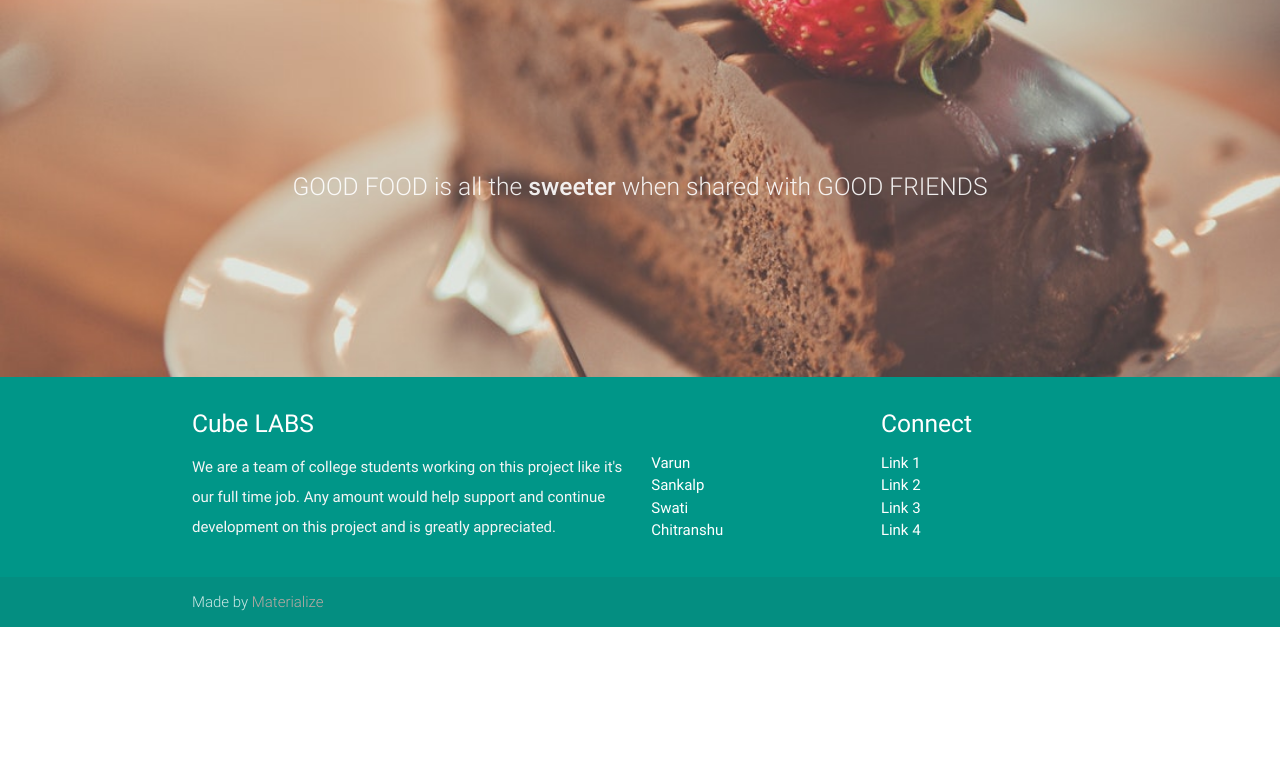
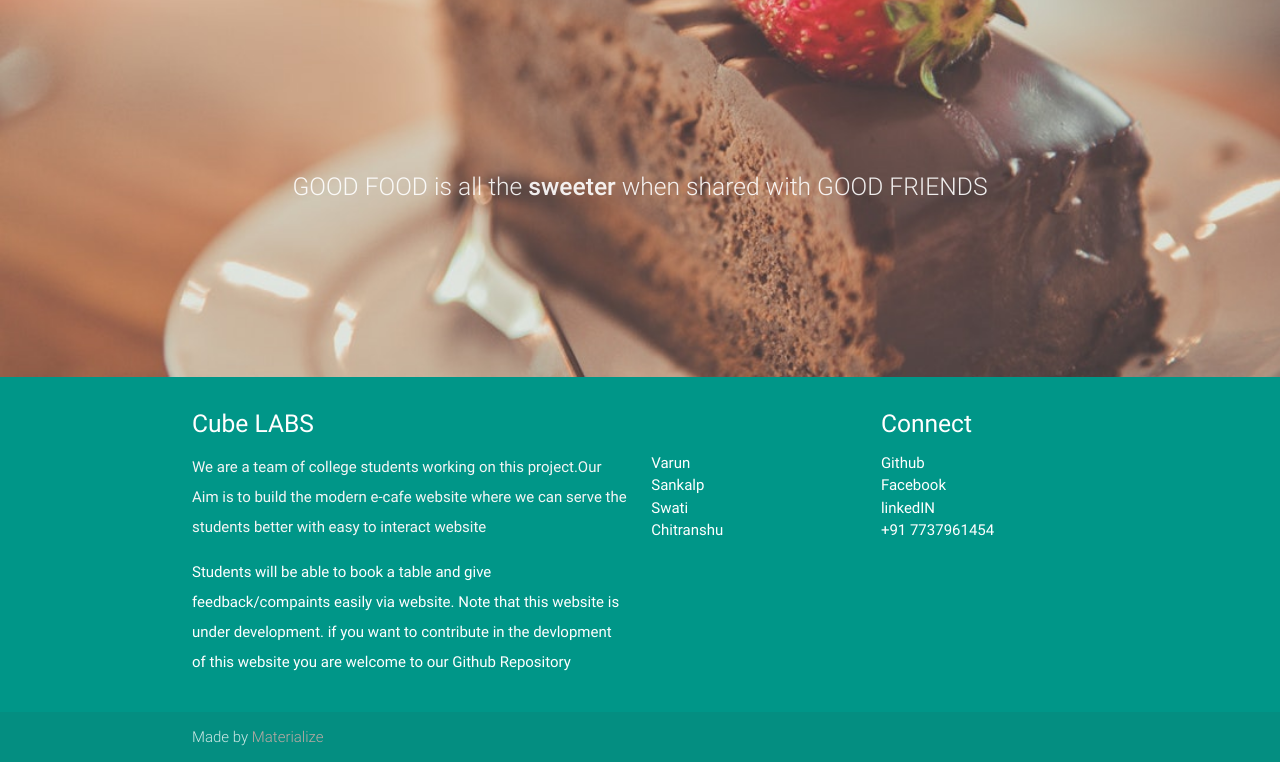
Before and after one commit to varunrajvanshi96/jecrc-cafe, a plain HTML site: page index.html in a window 1280 px wide. Shown: the part 1603-2365 px from the top of the page. Before the commit the page ends 2230 px from the top, so only its background shows below. Drawn offline with nearby package versions, Linux system fonts and the light colour scheme.

Commit message:
added contact details

```diff
--- a/index.html
+++ b/index.html
@@ -131,7 +131,8 @@
       <div class="row">
         <div class="col l6 s12">
           <h5 class="white-text">Cube LABS</h5>
-          <p class="grey-text text-lighten-4">We are a team of college students working on this project like it's our full time job. Any amount would help support and continue development on this project and is greatly appreciated.</p>
+          <p class="grey-text text-lighten-4">We are a team of college students working on this project.Our Aim is to build the modern e-cafe website where we can serve the students better with easy to interact website </p>
+          <p> Students will be able to book a table and give feedback/compaints easily via website. Note that this website is under development. if you want to contribute in the devlopment of this website you are welcome to our Github Repository</p>
 
 
         </div>
@@ -147,10 +148,10 @@
         <div class="col l3 s12">
           <h5 class="white-text">Connect</h5>
           <ul>
-            <li><a class="white-text" href="#!">Link 1</a></li>
-            <li><a class="white-text" href="#!">Link 2</a></li>
-            <li><a class="white-text" href="#!">Link 3</a></li>
-            <li><a class="white-text" href="#!">Link 4</a></li>
+            <li><a class="white-text" href="https://github.com/varunrajvanshi96/jecrc-cafe.git">Github</a></li>
+            <li><a class="white-text" href="https://www.facebook.com/varunrajvanshi">Facebook</a></li>
+            <li><a class="white-text" href="https://www.linkedin.com/in/varun-rajvanshi-09000466/">linkedIN</a></li>
+            <li><a class="white-text" href="#!">+91 7737961454</a></li>
           </ul>
         </div>
       </div>
```
